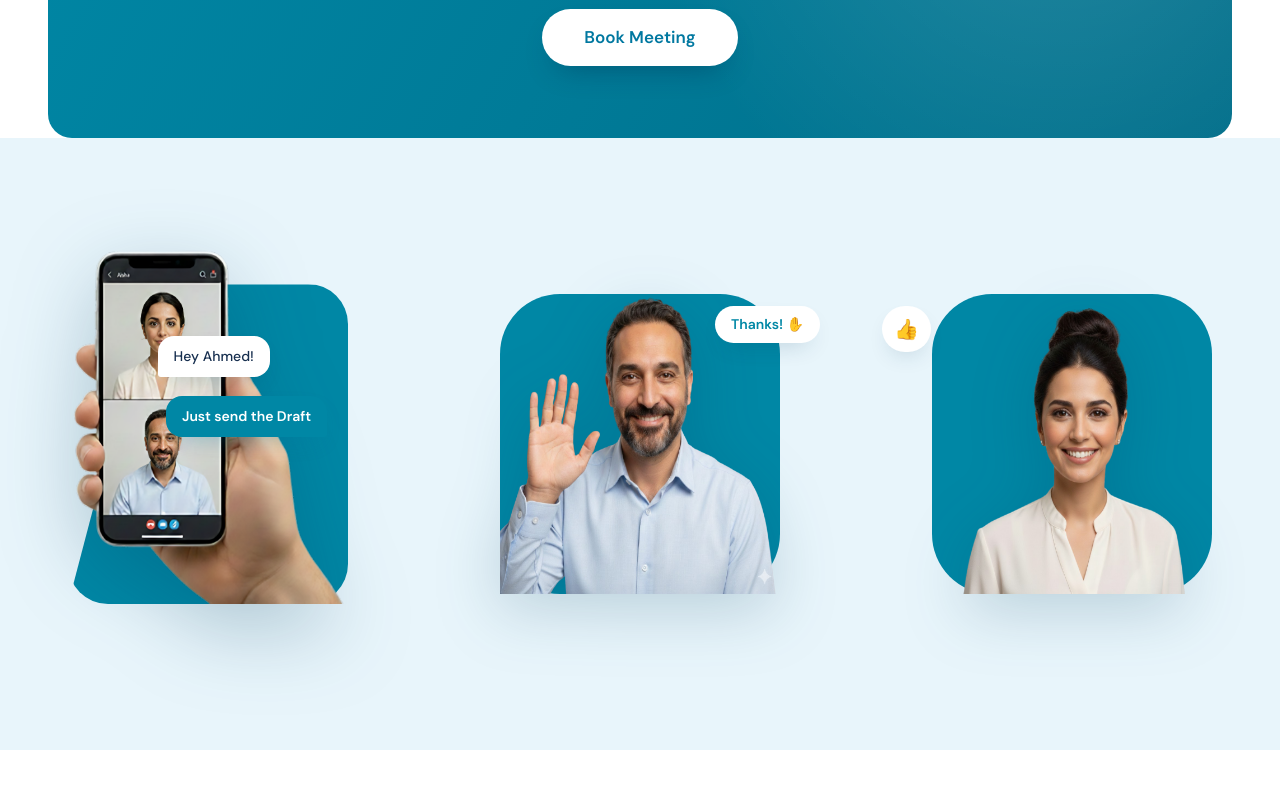
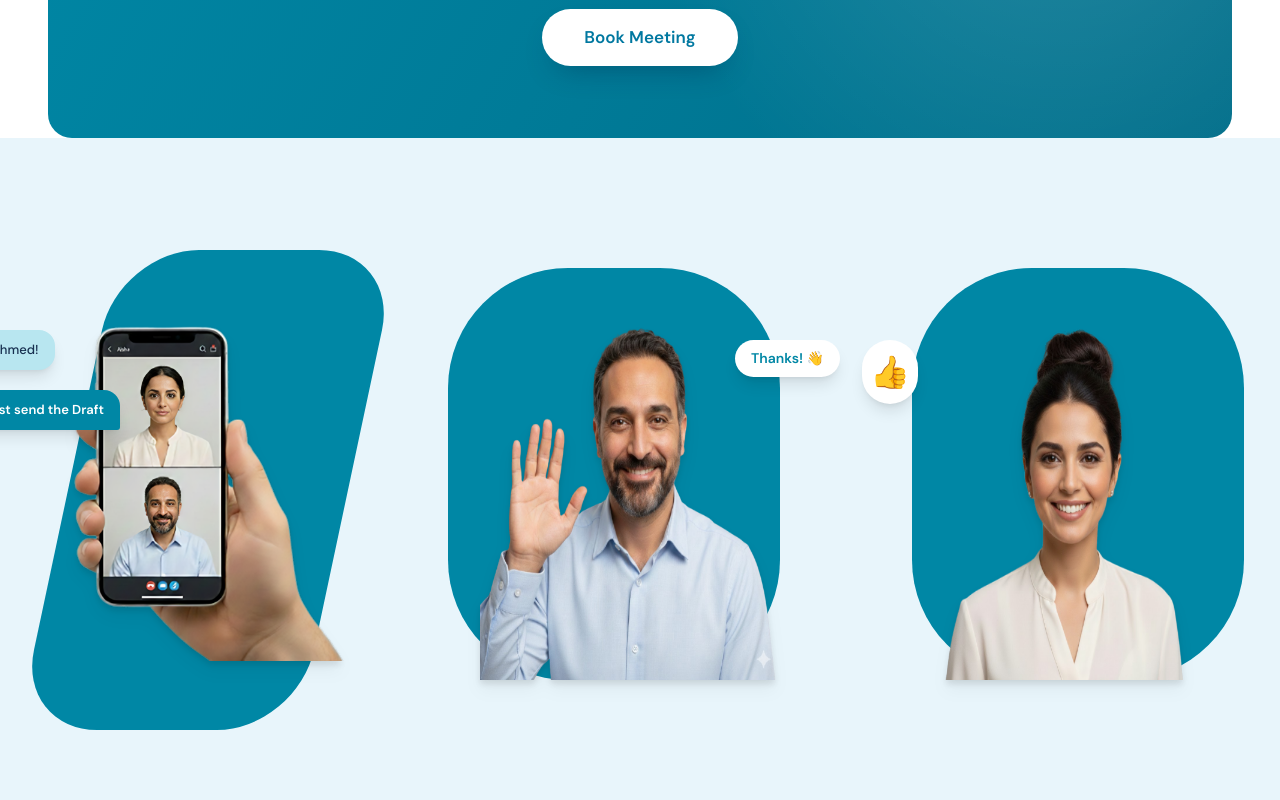
Before and after one commit to alaamuhamed2097/calldeals-website, a Next.js app: page / in a window 1280 px wide. Shown: the part 2320-3120 px from the top of the page. Built offline with nearby package versions, Linux system fonts and the light colour scheme.

Commit message:
feat: redesign "How it works" collage with modern circular elements and chat bubbles
Co-authored-by: Alaa Mohamed <189250003+alaamuhamed2097@users.noreply.github.com>

```diff
--- a/components/VideoCollage.tsx
+++ b/components/VideoCollage.tsx
@@ -1,62 +1,74 @@
 import { Container } from "./ui/Container";
 
-/** Decorative "live collaboration" collage matching the Figma home section. */
+/** "How it works" collaboration workflow section with modern circular design. */
 export function VideoCollage() {
   return (
-    <section aria-label="How it works" className="bg-[#E8F5FB] py-12 sm:py-16 lg:py-24">
+    <section aria-label="How it works" className="bg-[#E8F5FB] py-16 sm:py-20 lg:py-28">
       <Container>
-        <div className="relative mx-auto hidden h-[420px] max-w-[1200px] lg:flex items-center justify-center">
-          {/* Hand holding phone (call screen) - Left */}
-          <div className="absolute left-0 h-[320px] w-[280px]">
-            <div
-              className="absolute inset-0 bg-[#0087A5] rounded-[40px]"
-              style={{ clipPath: "polygon(30% 0, 100% 0, 100% 100%, 0 100%)" }}
-            />
+        <div className="flex flex-col gap-12 lg:gap-0 lg:flex-row items-center justify-center lg:justify-between">
+          {/* Left: Phone with chat bubbles */}
+          <div className="relative w-full max-w-[320px] lg:w-auto lg:max-w-none flex-shrink-0">
+            <div className="relative h-[480px] w-[280px] mx-auto lg:mx-0">
+              {/* Rounded background shape */}
+              <div className="absolute inset-0 bg-[#0087A5] rounded-[80px] transform -skew-x-12" />
+
+              {/* Phone image */}
               {/* eslint-disable-next-line @next/next/no-img-element */}
               <img
                 src="/assets/video-phone.png"
-              alt=""
-              className="absolute bottom-0 left-0 h-[360px] w-auto drop-shadow-[0_24px_40px_rgba(0,60,90,0.25)]"
+                alt="Video call interface"
+                className="relative h-full w-full object-contain drop-shadow-lg"
               />
 
               {/* Chat bubbles */}
-            <div className="absolute left-[32%] top-[52px] rounded-[16px_16px_16px_3px] bg-white px-4 py-2.5 text-[14px] font-medium text-navy shadow-[0_10px_24px_-12px_rgba(0,60,90,0.3)]">
+              <div className="absolute top-[80px] left-[-120px] rounded-[16px_16px_16px_3px] bg-[#B8E6F0] px-4 py-2.5 text-[13px] font-medium text-navy shadow-lg whitespace-nowrap">
                 Hey Ahmed!
               </div>
-            <div className="absolute left-[35%] top-[112px] rounded-[16px_16px_3px_16px] bg-[#0087A5] px-4 py-2.5 text-[14px] font-semibold text-white shadow-[0_10px_24px_-12px_rgba(0,120,160,0.45)]">
+              <div className="absolute top-[140px] left-[-100px] rounded-[16px_16px_3px_16px] bg-[#0087A5] px-4 py-2.5 text-[13px] font-semibold text-white shadow-lg whitespace-nowrap">
                 Just send the Draft
               </div>
             </div>
+          </div>
 
-          {/* Man waving - Center */}
-          <div className="absolute left-1/2 -translate-x-1/2 h-[340px] w-[280px] flex flex-col items-center justify-center">
-            <div className="relative h-[300px] w-[280px]">
-              <div className="absolute inset-0 bg-[#0087A5] rounded-[60px]" />
+          {/* Center: Man waving */}
+          <div className="relative w-full max-w-[340px] lg:w-auto lg:max-w-none flex-shrink-0 flex justify-center lg:justify-start">
+            <div className="relative h-[380px] w-[300px]">
+              {/* Rounded background shape */}
+              <div className="absolute inset-0 bg-[#0087A5] rounded-[120px] -top-8 -left-8" />
+
+              {/* Man image */}
               {/* eslint-disable-next-line @next/next/no-img-element */}
               <img
                 src="/assets/video-man.png"
-                alt=""
-                className="absolute bottom-0 left-1/2 h-[320px] w-auto -translate-x-1/2 drop-shadow-[0_16px_32px_rgba(0,60,90,0.2)]"
+                alt="Team member waving"
+                className="absolute bottom-0 left-1/2 -translate-x-1/2 h-full w-auto drop-shadow-lg"
               />
+
+              {/* Thanks bubble with emoji */}
+              <div className="absolute top-[40px] right-[-60px] rounded-full bg-white px-4 py-2 text-[14px] font-semibold text-[#0087A5] shadow-lg">
+                Thanks! 👋
               </div>
-            <div className="absolute top-[32px] right-[-40px] rounded-full bg-white px-4 py-2 text-[14px] font-semibold text-[#0087A5] shadow-[0_10px_24px_-12px_rgba(0,60,90,0.3)]">
-              Thanks! ✋
             </div>
           </div>
 
-          {/* Woman - Right */}
-          <div className="absolute right-0 h-[340px] w-[280px] flex flex-col items-center justify-center">
-            <div className="relative h-[300px] w-[280px]">
-              <div className="absolute inset-0 bg-[#0087A5] rounded-[60px]" />
+          {/* Right: Woman with thumbs up */}
+          <div className="relative w-full max-w-[340px] lg:w-auto lg:max-w-none flex-shrink-0 flex justify-center lg:justify-end">
+            <div className="relative h-[380px] w-[300px]">
+              {/* Rounded background shape */}
+              <div className="absolute inset-0 bg-[#0087A5] rounded-[120px] -top-8 -right-8" />
+
+              {/* Woman image */}
               {/* eslint-disable-next-line @next/next/no-img-element */}
               <img
                 src="/assets/video-woman.png"
-                alt=""
-                className="absolute bottom-0 left-1/2 h-[310px] w-auto -translate-x-1/2 drop-shadow-[0_16px_32px_rgba(0,60,90,0.2)]"
+                alt="Team member approving"
+                className="absolute bottom-0 left-1/2 -translate-x-1/2 h-full w-auto drop-shadow-lg"
               />
+
+              {/* Thumbs up emoji */}
+              <div className="absolute top-[40px] left-[-50px] rounded-full bg-white p-2 text-[32px] shadow-lg">
+                👍
               </div>
-            <div className="absolute top-[32px] left-[-50px] rounded-full bg-white px-3 py-2 text-[20px] shadow-[0_10px_24px_-12px_rgba(0,60,90,0.3)]">
-              👍
             </div>
           </div>
         </div>
```
Lines whose indentation alone changed are shown as unchanged.
